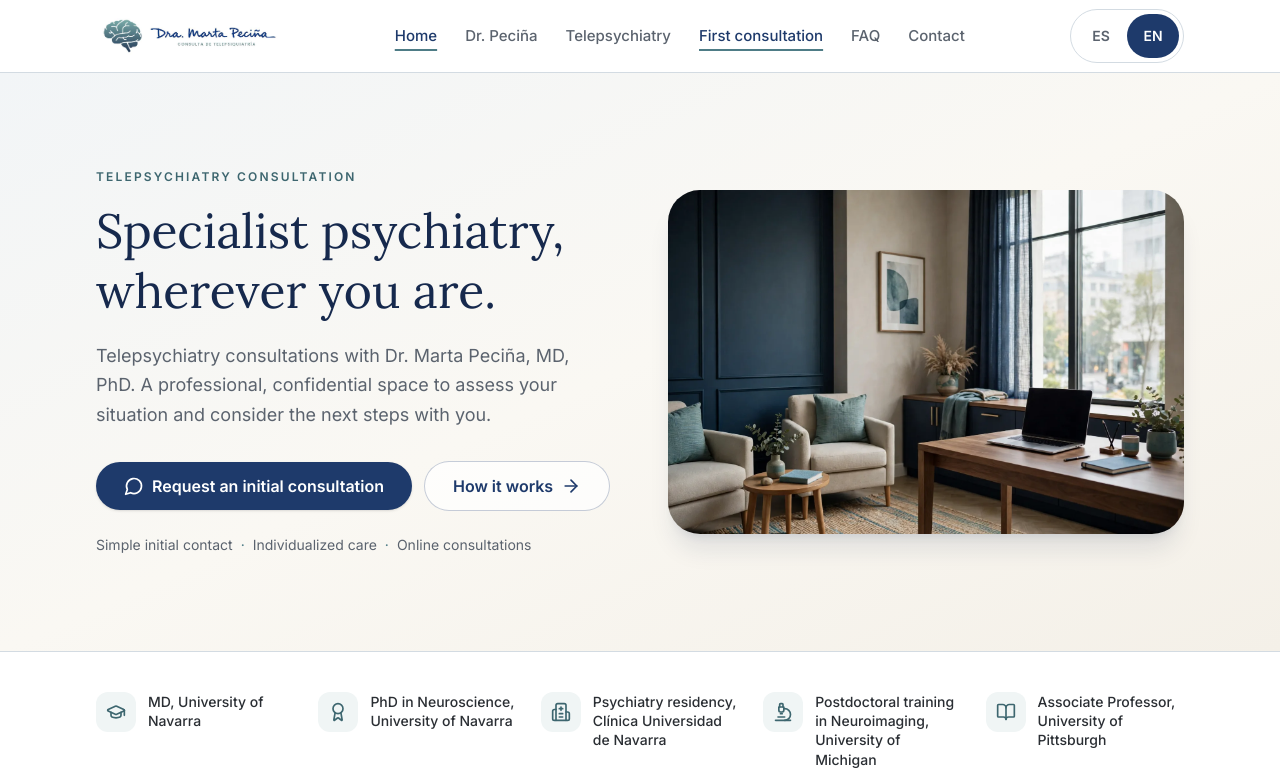
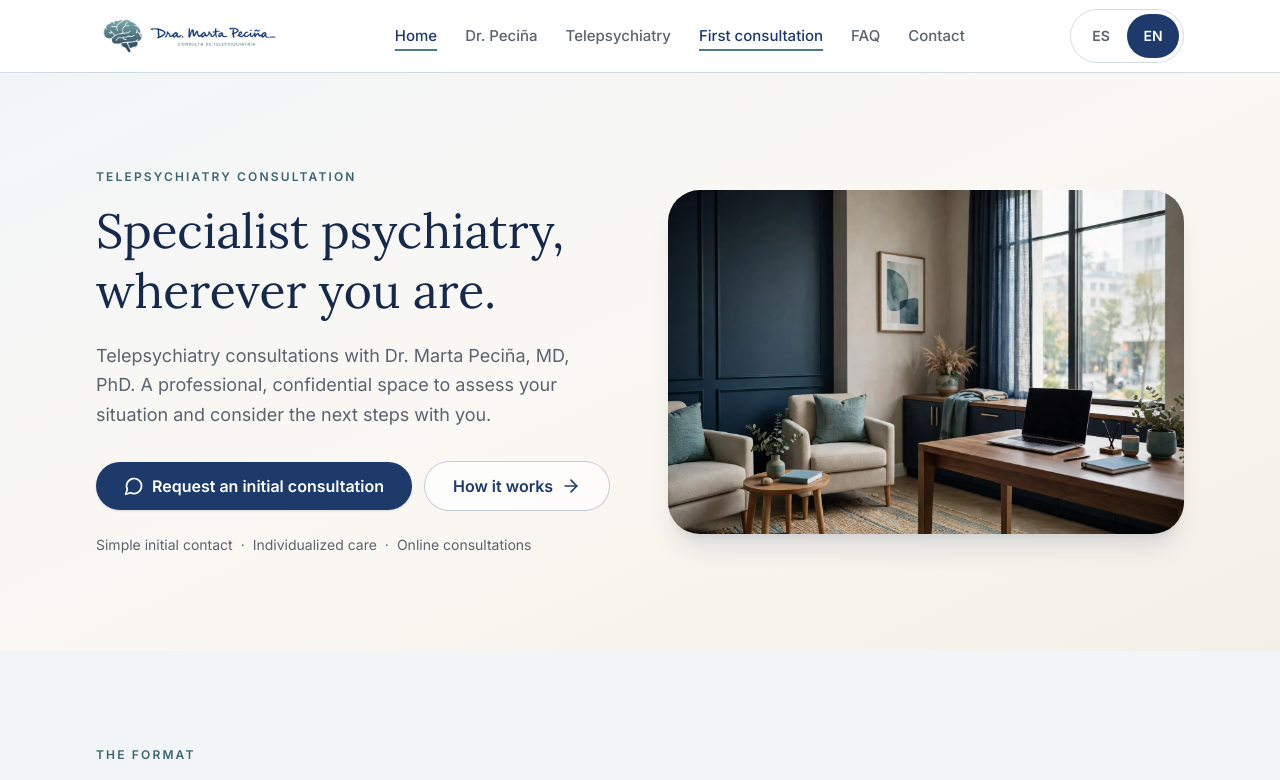
Before and after one commit to jpecinagithub/telepsiquiatria-dra-marta-pecina, a React (Vite) app: page / in a window 1280 px wide. Shown: the top 780 px of the page. Built offline with nearby package versions, Linux system fonts and the light colour scheme.

Commit message:
Remove credentials trust strip from home

```diff
--- a/src/components/TrustIndicators.tsx
+++ /dev/null
@@ -1,85 +0,0 @@
-import {
-  Award,
-  BookOpen,
-  GraduationCap,
-  Hospital,
-  Microscope,
-  type LucideIcon,
-} from 'lucide-react'
-import { useLanguage, pick, type Lang } from '../i18n/LanguageContext'
-import { Container, Reveal } from './ui'
-
-const COPY: Record<string, Record<Lang, string>> = {
-  label: { es: 'Credenciales', en: 'Credentials' },
-}
-
-interface Credential {
-  icon: LucideIcon
-  label: Record<Lang, string>
-}
-
-const CREDENTIALS: Credential[] = [
-  {
-    icon: GraduationCap,
-    label: { es: 'Médico, Universidad de Navarra', en: 'MD, University of Navarra' },
-  },
-  {
-    icon: Award,
-    label: {
-      es: 'Doctora en Neurociencia, Universidad de Navarra',
-      en: 'PhD in Neuroscience, University of Navarra',
-    },
-  },
-  {
-    icon: Hospital,
-    label: {
-      es: 'Residencia en Psiquiatría, Clínica Universidad de Navarra',
-      en: 'Psychiatry residency, Clínica Universidad de Navarra',
-    },
-  },
-  {
-    icon: Microscope,
-    label: {
-      es: 'Postdoctorado en Neuroimagen, Universidad de Michigan',
-      en: 'Postdoctoral training in Neuroimaging, University of Michigan',
-    },
-  },
-  {
-    icon: BookOpen,
-    label: {
-      es: 'Profesora asociada, Universidad de Pittsburgh',
-      en: 'Associate Professor, University of Pittsburgh',
-    },
-  },
-]
-
-export function TrustIndicators() {
-  const { lang } = useLanguage()
-
-  return (
-    <section
-      aria-label={pick(lang, COPY.label)}
-      className="border-y border-mist-200 bg-white"
-    >
-      <Container className="py-8 sm:py-10">
-        <Reveal>
-          <ul className="grid grid-cols-2 gap-x-6 gap-y-6 sm:grid-cols-3 lg:grid-cols-5">
-            {CREDENTIALS.map((item) => (
-              <li key={pick(lang, item.label)} className="flex items-start gap-3">
-                <span
-                  aria-hidden="true"
-                  className="flex h-10 w-10 shrink-0 items-center justify-center rounded-xl bg-teal-50 text-teal-700"
-                >
-                  <item.icon className="h-5 w-5" />
-                </span>
-                <span className="text-sm font-medium leading-snug text-ink-700">
-                  {pick(lang, item.label)}
-                </span>
-              </li>
-            ))}
-          </ul>
-        </Reveal>
-      </Container>
-    </section>
-  )
-}
--- a/src/pages/Home.tsx
+++ b/src/pages/Home.tsx
@@ -16,7 +16,6 @@ import {
   buttonSecondary,
 } from '../components/ui'
 import { Hero } from '../components/Hero'
-import { TrustIndicators } from '../components/TrustIndicators'
 import { HowItWorks } from '../components/HowItWorks'
 import { Services } from '../components/Services'
 import { AboutDoctor } from '../components/AboutDoctor'
@@ -105,7 +104,6 @@ export default function Home() {
   return (
     <>
       <Hero />
-      <TrustIndicators />
       <HowItWorks />
       <Services />
       <AboutDoctor />
```
Also changed, not shown: 1 other file (tests, documents, lock files or other folders).
